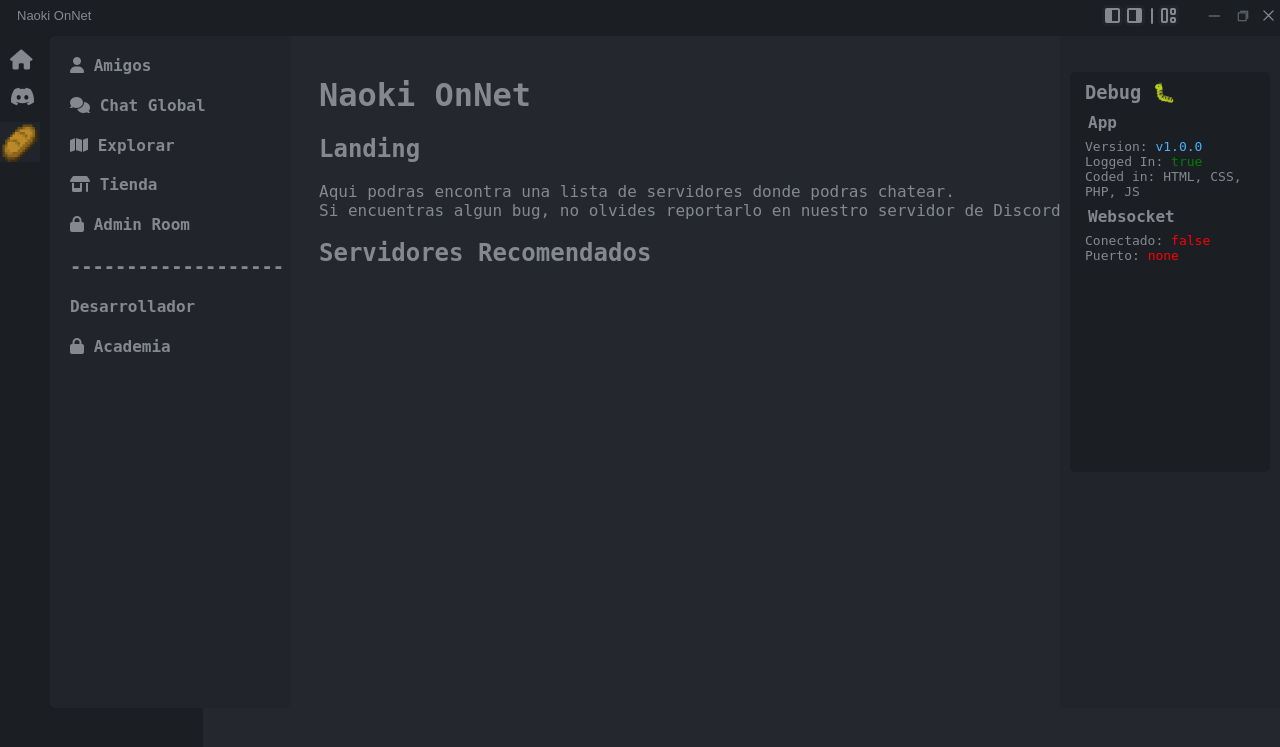
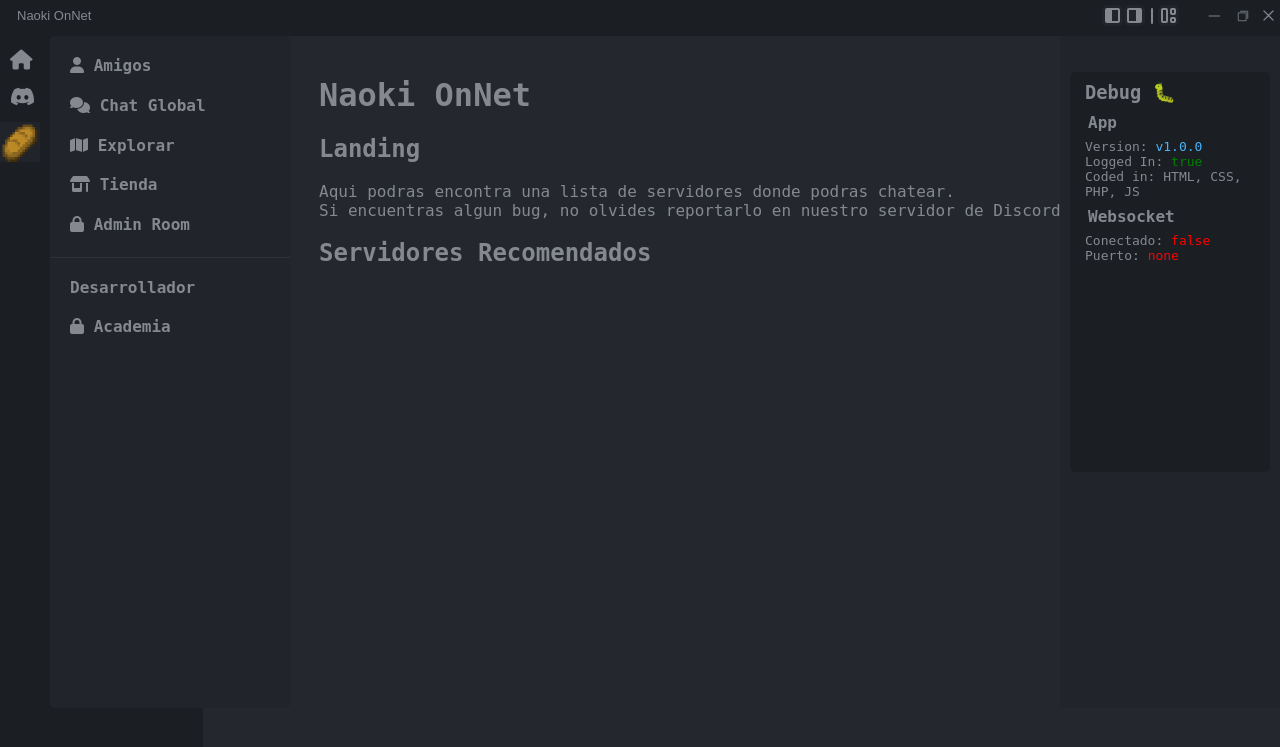
Before and after one commit to Naoki-Solutions/Discogram-Legacy, a PHP site: page /main.php in a window 1280 px wide; the page is wider, and only the part inside the window is pictured. Shown: the top 747 px of that part. Run offline with PHP 8.4, Linux system fonts and the light colour scheme; some libraries are stand-ins or nearby versions.

Commit message:
Changed UI (main.php)

```diff
--- a/main.php
+++ b/main.php
@@ -36,7 +36,7 @@
 <h4 style="padding-left:20px;"><i class="fa-solid fa-map"></i> Explorar</h4>
 <h4 style="padding-left:20px;"><i class="fa-solid fa-shop"></i> Tienda</h4>
 <h4 style="padding-left:20px;"><i class="fa-solid fa-lock"></i> Admin Room</h4>
-<h3 style="padding-left:20px;">-------------------</h3>
+<hr>
 <h4 style="padding-left:20px;">Desarrollador</h4>
 <h4 style="padding-left:20px;"><i class="fa-solid fa-lock"></i> Academia</h4>
 </div>
```
